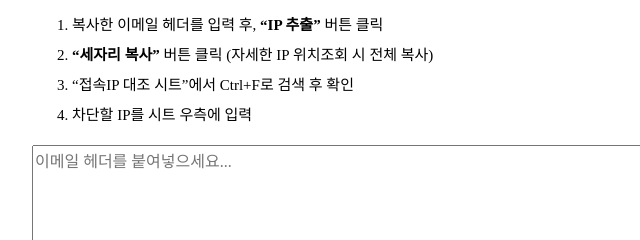
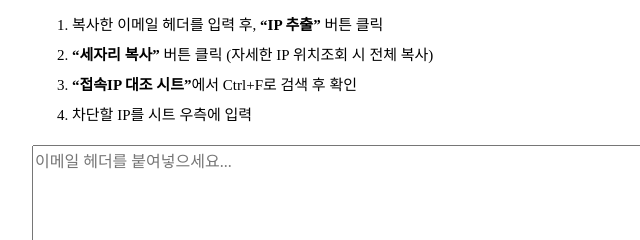
Before and after one commit to weds-display/IP, a plain HTML site: page index.html in a window 1280 px wide. Shown: the part 124-364 px from the top of the page, 208-848 px from the left. Drawn offline with Linux system fonts and the light colour scheme.

Commit message:
Update index.html

```diff
--- a/index.html
+++ b/index.html
@@ -97,7 +97,7 @@
     <ol>
       <li>복사한 이메일 헤더를 입력 후, <strong>“IP 추출”</strong> 버튼 클릭</li>
       <li><strong>“세자리 복사”</strong> 버튼 클릭 (자세한 IP 위치조회 시 전체 복사)</li>
-      <li>“접속IP 대조 시트”에서 Ctrl+F로 검색 후 확인</li>
+      <li><strong>“접속IP 대조 시트”</strong>에서 Ctrl+F로 검색 후 확인</li>
       <li>차단할 IP를 시트 우측에 입력</li>
 
     </ol>
```
